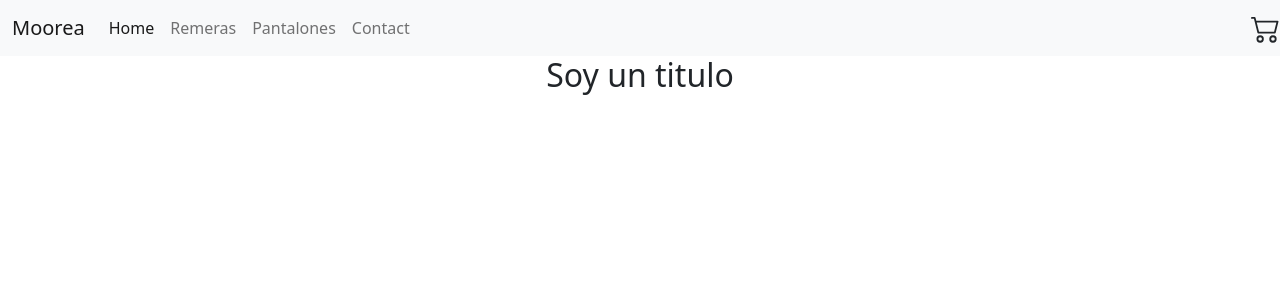
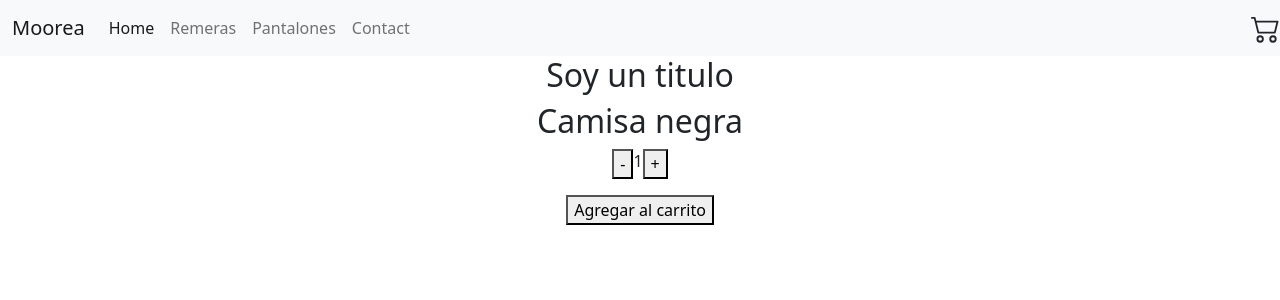
Before and after one commit to GonzaloMarinelli/moorea, a React (Create React App) app: page / in a window 1280 px wide. Shown: the top 300 px of the page. Built offline with nearby package versions, Linux system fonts and the light colour scheme.

Commit message:
Agregando contador

```diff
--- /dev/null
+++ b/src/components/CardWidget.jsx
@@ -0,0 +1,7 @@
+import React from 'react'
+
+export const CardWidget = () => (
+    <svg xmlns="http://www.w3.org/2000/svg" width="30" height="30" fill="currentColor" className="bi bi-cart2" viewBox="0 0 16 16">
+        <path d="M0 2.5A.5.5 0 0 1 .5 2H2a.5.5 0 0 1 .485.379L2.89 4H14.5a.5.5 0 0 1 .485.621l-1.5 6A.5.5 0 0 1 13 11H4a.5.5 0 0 1-.485-.379L1.61 3H.5a.5.5 0 0 1-.5-.5zM3.14 5l1.25 5h8.22l1.25-5H3.14zM5 13a1 1 0 1 0 0 2 1 1 0 0 0 0-2zm-2 1a2 2 0 1 1 4 0 2 2 0 0 1-4 0zm9-1a1 1 0 1 0 0 2 1 1 0 0 0 0-2zm-2 1a2 2 0 1 1 4 0 2 2 0 0 1-4 0z" />
+    </svg>
+)
--- /dev/null
+++ b/src/components/ItemCount.jsx
@@ -0,0 +1,34 @@
+import React, { useState } from 'react';
+
+export default function ItemCount({ stock }) {
+    const [count, setCount] = useState(1);
+
+    const verifyAdd = () => {
+        if (count >= 1 && count < stock) {
+            onAdd();
+        }
+    }
+    const verifyRemove = () => {
+        if (count > 1) {
+            onRemove();
+        }
+    }
+    const onAdd = () => {
+        setCount(count + 1);
+    }
+    const onRemove = () => {
+        setCount(count - 1);
+    }
+    const addCarrito = () => {
+        alert("Usted compró " + count + " camisas")
+    }
+    return (<div >
+        <h2>Camisa negra</h2>
+        <div className="d-flex justify-content-center bd-highlight mb-3">
+            <button onClick={verifyRemove}>-</button>
+            <div>{count}</div>
+            <button onClick={verifyAdd}>+</button>
+        </div>
+        <button onClick={addCarrito}>Agregar al carrito</button>
+    </div>);
+}
--- a/src/components/NavBar.jsx
+++ b/src/components/NavBar.jsx
@@ -1,21 +1,17 @@
-import React from 'react'
+import React from 'react';
+import  { CardWidget } from './CardWidget';
 
-const CardWidget = () => (
-    <svg xmlns="http://www.w3.org/2000/svg" width="30" height="30" fill="currentColor" class="bi bi-cart2" viewBox="0 0 16 16">
-        <path d="M0 2.5A.5.5 0 0 1 .5 2H2a.5.5 0 0 1 .485.379L2.89 4H14.5a.5.5 0 0 1 .485.621l-1.5 6A.5.5 0 0 1 13 11H4a.5.5 0 0 1-.485-.379L1.61 3H.5a.5.5 0 0 1-.5-.5zM3.14 5l1.25 5h8.22l1.25-5H3.14zM5 13a1 1 0 1 0 0 2 1 1 0 0 0 0-2zm-2 1a2 2 0 1 1 4 0 2 2 0 0 1-4 0zm9-1a1 1 0 1 0 0 2 1 1 0 0 0 0-2zm-2 1a2 2 0 1 1 4 0 2 2 0 0 1-4 0z" />
-    </svg>
-)
 
 export const NavBar = () => {
     return (
         <nav className="navbar navbar-expand-lg navbar-light bg-light">
-            <div class="container-fluid">
+            <div className="container-fluid">
                 <a className="navbar-brand" href="/">Moorea</a>
                 <button className="navbar-toggler" type="button" data-bs-toggle="collapse" data-bs-target="#navbarNavAltMarkup" aria-controls="navbarNavAltMarkup" aria-expanded="false" aria-label="Toggle navigation">
-                    <span claclassNclassNameamess="navbar-toggler-icon"></span>
+                    <span className="navbar-toggler-icon"></span>
                 </button>
                 <div className="collapse navbar-collapse" id="navbarNavAltMarkup">
-                    <div class="navbar-nav">
+                    <div className="navbar-nav">
                         <a className="nav-link active" aria-current="page" href="/">Home</a>
                         <a className="nav-link" href="/">Remeras</a>
                         <a className="nav-link" href="/">Pantalones</a>
--- a/src/components/container/ItemListContainer.jsx
+++ b/src/components/container/ItemListContainer.jsx
@@ -1,9 +1,11 @@
 import React from 'react'
+import  ItemCount from '../ItemCount';
 
 export const ItemListContainer = ({titulo}) => {
     return (
         <>
             <h2>{titulo}</h2>
+            <ItemCount stock='5' initial='1'/>
         </>
     )
 }
```
